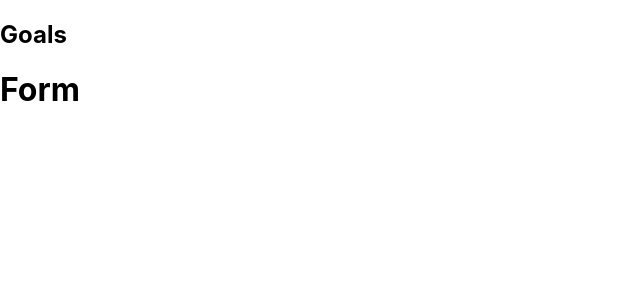
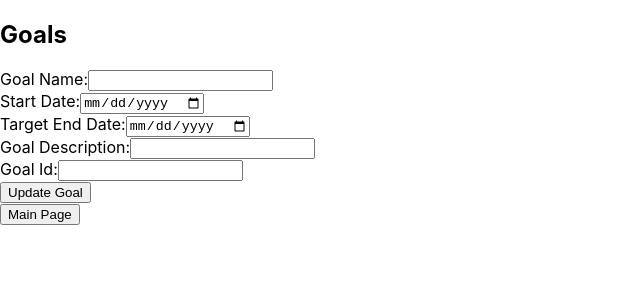
Before and after one commit to katiepestotnik/goal-setter-react, a React (Create React App) app: page /main/edit in a window 1280 px wide. Shown: the top 300 px of the page, without its empty margins (0-640 px from the left). Built offline with nearby package versions, Linux system fonts and the light colour scheme; no server answers; sample sign-in values are in the browser's storage.

Commit message:
all working routes for goals connected to user setup

```diff
--- a/src/components/Goal.js
+++ b/src/components/Goal.js
@@ -3,11 +3,16 @@ import { Link } from 'react-router-dom';
 const Goal = ({goal}) => {
     return (
         <div>
+
             <Link to={`/main/goal/${goal.id}`}>
-                <h3>{goal.name}</h3>
+            <h3>Goal: {goal.name}</h3>
             </Link>
-            <p>{goal.description}</p>
-            <p>{goal.id}</p>
+
+            <div>Start Date: {goal.start_date}</div>
+            <div>End Date: {goal.end_date}</div>
+            <p>Description: {goal.description}</p><br />
+            <div>Goal Reference #{goal.id}</div>
+
         </div>
     )
   };
--- a/src/components/Header.js
+++ b/src/components/Header.js
@@ -15,7 +15,7 @@ const Header = (props) => {
         <div>
             <nav>
                 <h1>Goals</h1>
-                <Link to="/">{state.token?logout:null}</Link>
+                <Link to="/">{state.token ? logout : null}</Link>
             </nav>
         </div>
     );
--- a/src/pages/AllGoals.js
+++ b/src/pages/AllGoals.js
@@ -1,8 +1,14 @@
 import React from "react";
 import Goal from '../components/Goal'
+import { Link } from 'react-router-dom';
 
 const AllGoals = (props) => {
-  return props.goals.map((goal) => <Goal goal={goal} key={goal.id} />);
+  return (
+    <div>
+    <h1>All Goals</h1>
+      {props.goals.map((goal) => <Goal goal={goal} key={goal.id} />)}
+      <Link to="/main/new"><button>Create New Goal</button></Link>
+    </div>);
 };
 
 export default AllGoals;
--- a/src/pages/Form.js
+++ b/src/pages/Form.js
@@ -1,6 +1,78 @@
-const Form = (props) => {
+import { useState } from "react";
+import { Link } from 'react-router-dom';
 
-  return <h1>Form</h1>;
+const Form = ({ initialGoal, handleSubmit, buttonLabel, history}) => {
+  const [formData, setFormData] = useState(initialGoal);
+
+  const handleChange = (event) => {
+    setFormData({ ...formData, [event.target.name]: event.target.value });
+  };
+
+  const handleFormSubmit = (e) => {
+    e.preventDefault();
+    //pass formData to handleSubmit prop function
+    handleSubmit(formData);
+    //push user back to main page
+    history.push("/main");
+  };
+
+  // Our Form, an input for the subject and details fields and a submit button
+  return (
+    <div>
+    <form onSubmit={handleFormSubmit}>
+      <label>
+        Goal Name:
+        <input
+          type="text"
+          onChange={handleChange}
+          value={formData.name}
+          name="name"
+        />
+      </label><br/>
+      <label>
+        Start Date:
+      <input
+        type="date"
+        onChange={handleChange}
+        value={formData.start_date}
+        name="start_date"
+        />
+      </label><br />
+      <label>
+        Target End Date:
+      <input
+        type="date"
+        onChange={handleChange}
+        value={formData.end_date}
+        name="end_date"
+        />
+        </label><br />
+        <label>
+          Goal Description:
+        <input
+          type="text"
+          onChange={handleChange}
+          value={formData.description}
+          name="description"
+          />
+        </label><br />
+        <label>
+          Goal Id:
+        <input
+          readonly
+          type="number"
+          onChange={handleChange}
+          value={formData.id}
+          name="goal_id"
+          />
+          </label><br/>
+      <input type="submit" value={buttonLabel} />
+      </form>
+      <Link to="/main">
+        <button>Main Page</button>
+      </Link>
+    </div>
+  );
 };
 
 export default Form;
--- a/src/pages/Main.js
+++ b/src/pages/Main.js
@@ -7,8 +7,15 @@ import AllGoals from "./AllGoals";
 const Main = (props) => {
     const [state, setState] = useContext(Context);
     const { url, token } = state;
-
     const [goals, setGoals] = useState([]);
+    const nullGoal = {
+        name: "",
+        start_date: "",
+        end_date: "",
+        description: "",
+        user_id: ""
+    };
+    const [targetGoal, setTargetGoal] = useState(nullGoal);
     const getGoals = async () => {
         const response = await fetch(`${url}/goals`, {
             method: 'get',
@@ -23,6 +30,46 @@ const Main = (props) => {
         console.log(data);
         setGoals(data)
     };
+    const addGoal = async (newGoal) => {
+        const response = await fetch(`${url}/goals`, {
+            method: 'post',
+            headers: {
+                Authorization: "bearer " + token,
+                "Content-Type": "application/json",
+                "Accept":"application/json"
+            },
+            body: JSON.stringify(newGoal),
+        });
+        getGoals();
+    };
+    const getTargetGoal = (goal) => {
+        setTargetGoal(goal);
+        props.history.push("/main/edit");
+    };
+    const updateGoal = async (goal) => {
+        const response = await fetch(`${url}/goals/`+ goal.id, {
+          method: "put",
+          headers: {
+            Authorization: "bearer " + token,
+            "Content-Type": "application/json",
+            "Accept":"application/json"
+          },
+          body: JSON.stringify(goal),
+        });
+        getGoals();
+    };
+    const deleteGoal = async (goal) => {
+        const response = await fetch(`${url}/goals/`+ goal.id, {
+            method: "delete",
+            headers: {
+                Authorization: "bearer " + token,
+                "Content-Type": "application/json",
+                "Accept":"application/json"
+              },
+        });
+        getGoals();
+        props.history.push("/main");
+      };
     useEffect(() => {
         const token = localStorage.getItem("token")
         console.log(token)
@@ -36,19 +83,32 @@ const Main = (props) => {
         <Switch>
         <Route
           exact path="/main"
-                render={(rp) => <AllGoals {...rp} goals={goals}/>}>
+                render={(rp) => <AllGoals {...rp} goals={goals}
+                />}>
         </Route>
         <Route
           path="/main/goal/:id"
-                render={(rp) => <SingleGoal {...rp} goals={goals}/>}>
+                render={(rp) => <SingleGoal {...rp}
+                    goals={goals} edit={getTargetGoal}
+                    deleteGoal={deleteGoal}/>}>
             </Route>
             <Route
           path="/main/new"
-                render={(rp) => <Form {...rp} state={state}/> }>
+                render={(rp) => <Form
+                    {...rp}
+                    state={state}
+                    initialGoal={nullGoal}
+                    handleSubmit={addGoal}
+                    buttonLabel="Create Goal"/>}>
         </Route>
         <Route
           path="/main/edit"
-                render={(rp) => <Form {...rp} state={state}/>}>
+                render={(rp) => (<Form {...rp}
+                    initialGoal={targetGoal}
+                    handleSubmit={updateGoal}
+                    buttonLabel="Update Goal"
+                    state={state}/>
+                )}>
         </Route>
         </Switch>)
 };
--- a/src/pages/SingleGoal.js
+++ b/src/pages/SingleGoal.js
@@ -1,13 +1,24 @@
+import { Link } from "react-router-dom";
 const SingleGoal = (props) => {
   const id = parseInt(props.match.params.id);
   const goal = props.goals.find((goal) => goal.id === id);
   console.log(id)
   console.log(goal)
   return (
-    <div>
-      <h1>{goal.name}</h1>
-      <p>{goal.description}</p>
-      <div>{goal.id}</div>
+      <div>
+            <h1>Goal: {goal.name}</h1>
+
+            <div>Target Start Date: {goal.start_date}</div>
+            <div>Target End Date: {goal.end_date}</div>
+          <p>Description: {goal.description}</p>
+          <div>Goal Id: {goal.id}</div>
+          <button
+              onClick={(e) => props.edit(goal)}>Edit
+          </button>
+          <button
+              onClick={(e) => props.deleteGoal(goal)}>Delete
+          </button>
+          <Link to="/main"><button>Back</button></Link>
     </div>)
 }
 export default SingleGoal
```
